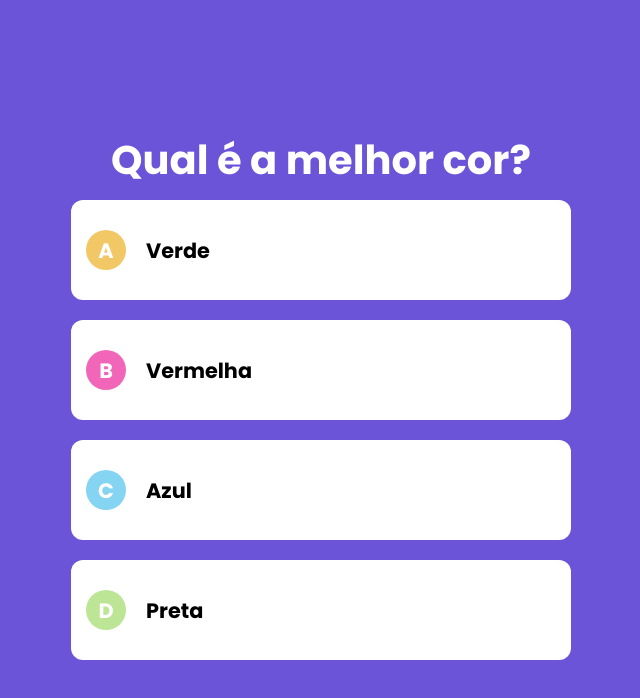
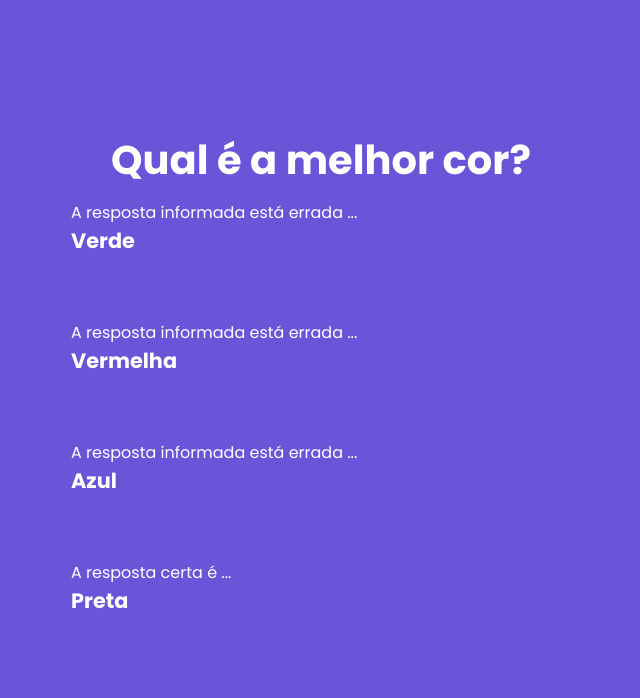
Before and after one commit to fjuncal/quiz-next, a Next.js app: page / in a window 1280 px wide. Shown: the top 698 px of the page, without its empty margins (319-959 px from the left). Built offline with nearby package versions, Linux system fonts and the light colour scheme.

Commit message:
Fazendo o tratamento do verso da resposta

```diff
--- a/components/Resposta.tsx
+++ b/components/Resposta.tsx
@@ -17,7 +17,7 @@
       onClick={() => props.respostaFornecida(props.indice)}
     >
       <div className={styles.conteudoResposta}>
-        <div className={styles.frente}>
+        {/* <div className={styles.frente}>
           <div
             className={styles.letra}
             style={{ backgroundColor: props.corFundoLetra }}
@@ -25,8 +25,20 @@
             {props.letra}
           </div>
           <div className={styles.valor}>{resposta.valor}</div>
+        </div> */}
+        <div className={styles.verso}>
+          {resposta.certa ? (
+            <div className={styles.certa}>
+              <div>A resposta certa é ...</div>
+              <div className={styles.valor}>{resposta.valor}</div>
+            </div>
+          ) : (
+            <div className={styles.errada}>
+              <div>A resposta informada está errada ...</div>
+              <div className={styles.valor}>{resposta.valor}</div>
+            </div>
+          )}
         </div>
-        <div className={styles.verso}></div>
       </div>
     </div>
   );
```
